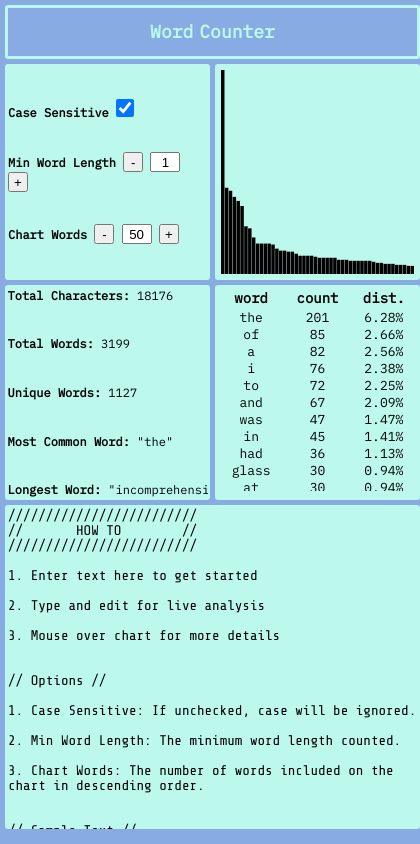
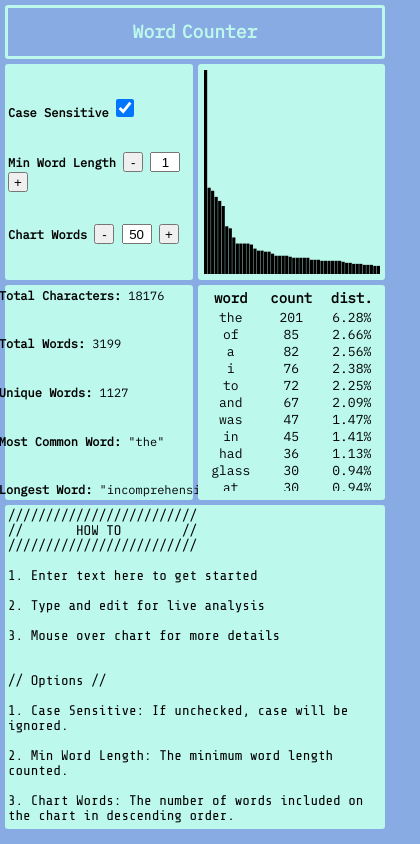
Before and after one commit to jbberinger/word-counter, a website: page index.html in a window 390 px wide. Shown: the whole page, 420 px wide, since content can reach past the window. Drawn offline with nearby package versions, Linux system fonts and the light colour scheme.

Commit message:
media queries

```diff
--- a/index.scss
+++ b/index.scss
@@ -321,3 +321,15 @@ textarea {
     white-space: nowrap;
   }
 }
+
+@media screen and (max-width: 750px) {
+  .grid {
+    grid-template-columns: 2fr 2fr 2fr 2fr;
+    grid-template-rows: minmax(50px, 0.25fr) minmax(125px, 1fr) minmax(125px, 1fr) minmax(225px, 1.5fr);
+    grid-template-areas:
+      "title title title title"
+      "options options chart chart"
+      "stats stats word-table word-table"
+      "textarea textarea textarea textarea";
+  }
+}
```
Also changed, not shown: index.css.
